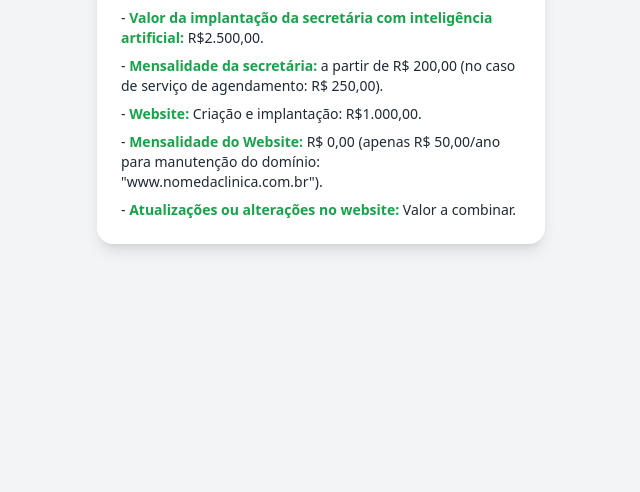
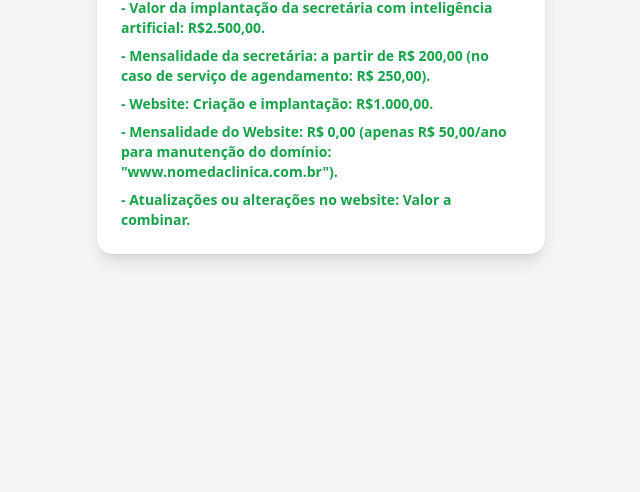
Before and after one commit to automatizaia/planoeconomico, a plain HTML site: page index.html in a window 1280 px wide. Shown: the part 308-800 px from the top of the page, without its empty margins (319-959 px from the left). Drawn offline with nearby package versions, Linux system fonts and the light colour scheme.

Commit message:
Update index.html

```diff
--- a/index.html
+++ b/index.html
@@ -9,11 +9,11 @@
 <body class="flex items-center justify-center min-h-screen bg-gray-100">
     <div class="bg-white shadow-lg rounded-2xl p-6 max-w-md text-gray-800">
         <h2 class="text-xl font-bold text-center text-blue-600 mb-4">PLANO ECONÔMICO</h2>
-        <p class="text-sm mb-2">- <strong class="text-green-600">Valor da implantação da secretária com inteligência artificial:</strong> R$2.500,00.</p>
-        <p class="text-sm mb-2">- <strong class="text-green-600">Mensalidade da secretária:</strong> a partir de R$ 200,00 (no caso de serviço de agendamento: R$ 250,00).</p>
-        <p class="text-sm mb-2">- <strong class="text-green-600">Website:</strong> Criação e implantação: R$1.000,00.</p>
-        <p class="text-sm mb-2">- <strong class="text-green-600">Mensalidade do Website:</strong> R$ 0,00 (apenas R$ 50,00/ano para manutenção do domínio: "www.nomedaclinica.com.br").</p>
-        <p class="text-sm">- <strong class="text-green-600">Atualizações ou alterações no website:</strong> Valor a combinar.</p>
+        <p class="text-sm mb-2 font-bold text-green-600">- Valor da implantação da secretária com inteligência artificial: R$2.500,00.</p>
+        <p class="text-sm mb-2 font-bold text-green-600">- Mensalidade da secretária: a partir de R$ 200,00 (no caso de serviço de agendamento: R$ 250,00).</p>
+        <p class="text-sm mb-2 font-bold text-green-600">- Website: Criação e implantação: R$1.000,00.</p>
+        <p class="text-sm mb-2 font-bold text-green-600">- Mensalidade do Website: R$ 0,00 (apenas R$ 50,00/ano para manutenção do domínio: "www.nomedaclinica.com.br").</p>
+        <p class="text-sm font-bold text-green-600">- Atualizações ou alterações no website: Valor a combinar.</p>
     </div>
 </body>
 </html>
```
